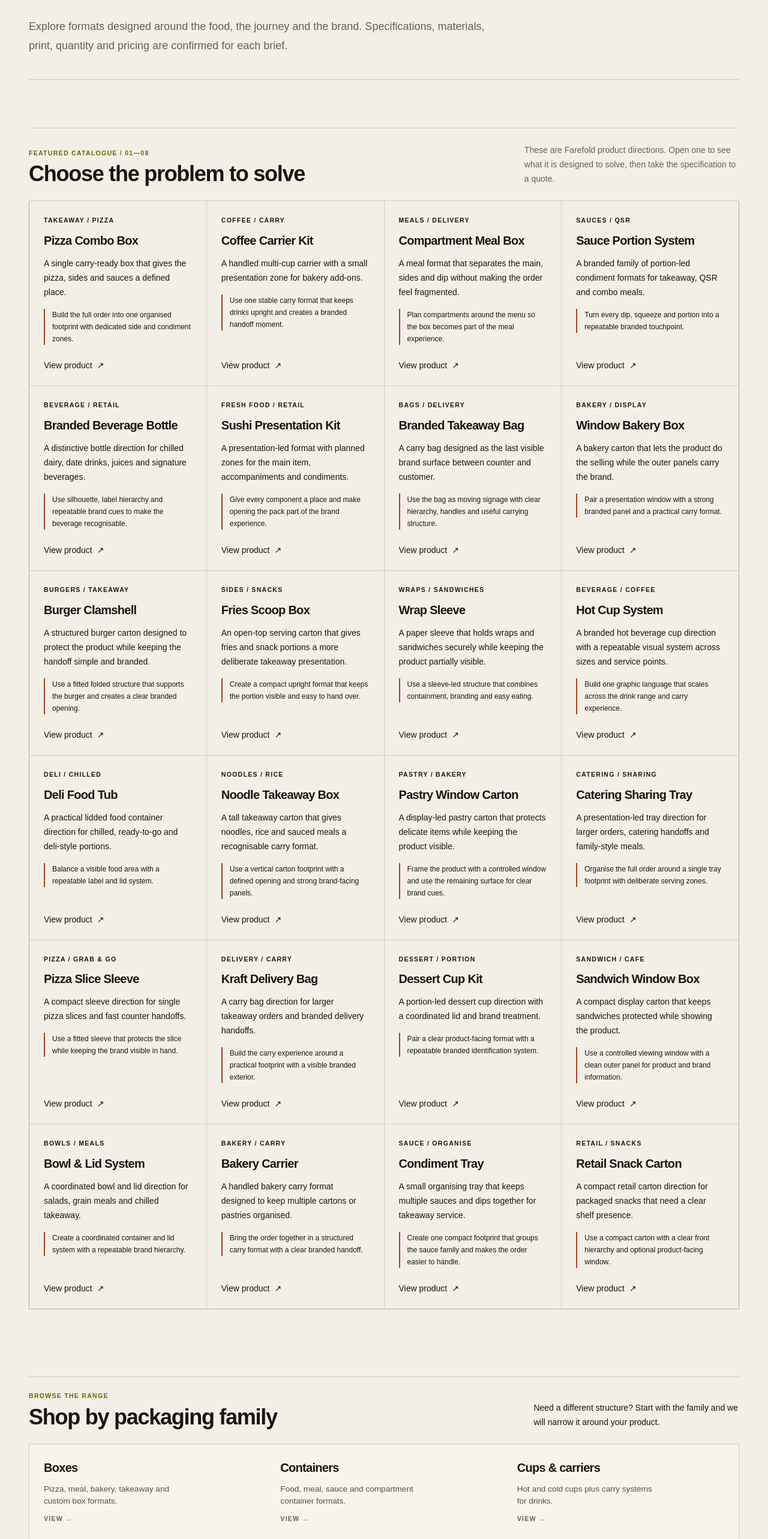
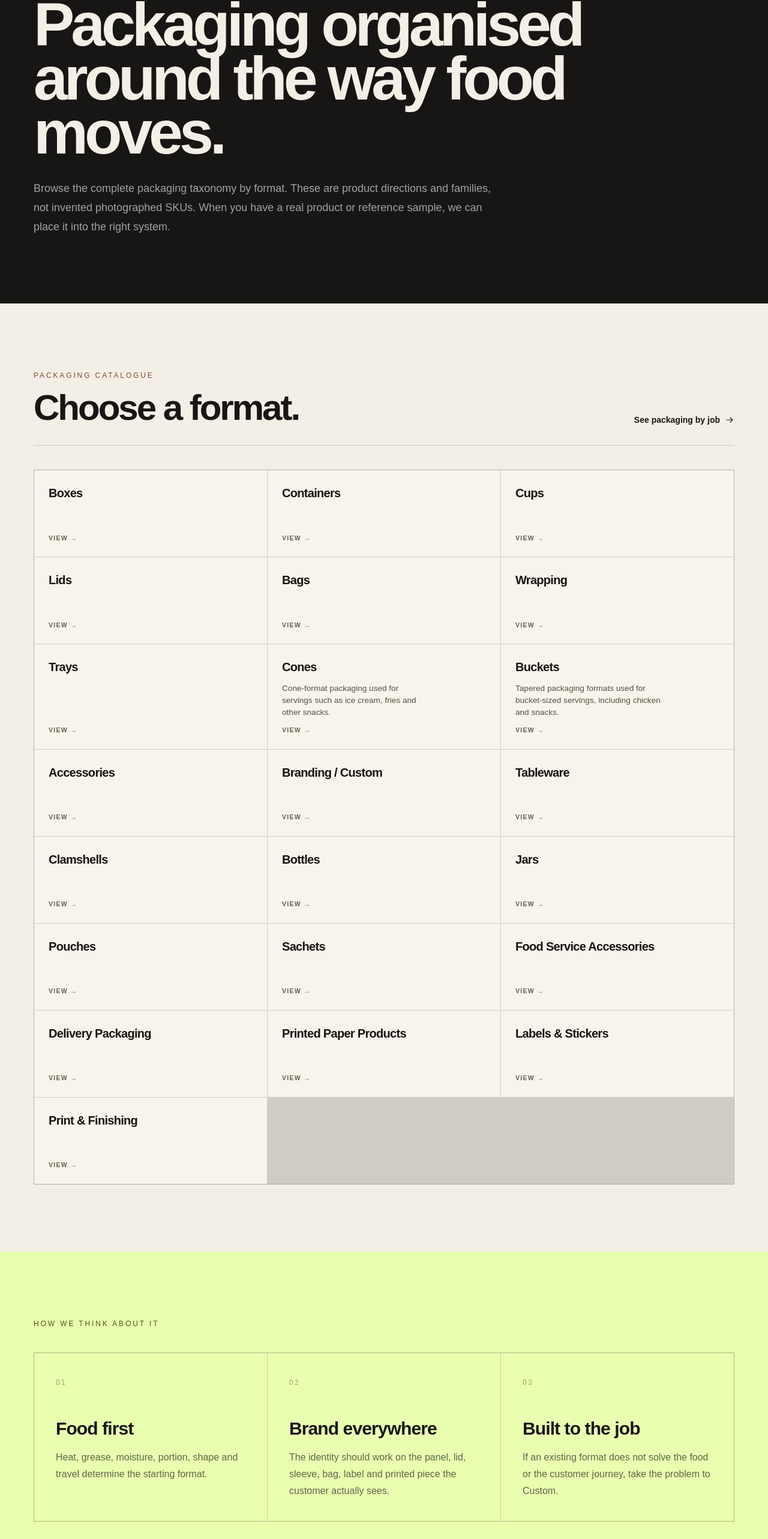
Before and after one commit to dogaranees7-ctrl/farefold, a Next.js app: page /products in a window 1280 px wide. Shown: the part 229-2795 px from the top of the page at 60% size. Built offline with nearby package versions, Linux system fonts and the light colour scheme.

Commit message:
Complete Products catalogue landing

```diff
--- a/app/products/page.tsx
+++ b/app/products/page.tsx
@@ -1,98 +1,57 @@
 import type { Metadata } from "next";
 import Link from "next/link";
-
+import { ArrowRightIcon } from "@/components/icons";
 import { TaxonomyCard } from "@/components/taxonomy/TaxonomyCard";
-
-import { catalogProducts } from "@/lib/data";
+import { productFamilies, getTopLevel } from "@/lib/data";
 
 export const metadata: Metadata = {
   title: "Products",
-  description:
-    "Explore Farefold packaging products and concept-led formats for food, beverage, takeaway and retail brands.",
+  description: "Explore Farefold's restaurant packaging catalogue by format, from boxes and containers to cups, bags, trays, wrapping, tableware and custom printed pieces.",
   alternates: { canonical: "/products" },
 };
 
-const families = [
-  { name: "Boxes", href: "/products/boxes", text: "Pizza, meal, bakery, takeaway and custom box formats." },
-  { name: "Containers", href: "/products/containers", text: "Food, meal, sauce and compartment container formats." },
-  { name: "Cups & carriers", href: "/products/cups", text: "Hot and cold cups plus carry systems for drinks." },
-  { name: "Bags", href: "/products/bags", text: "Takeaway, bakery, retail and delivery carry formats." },
-  { name: "Trays", href: "/products/trays", text: "Serving and presentation-led tray structures." },
-  { name: "Branding / custom", href: "/products/branding-custom", text: "Printed packaging, labels, sleeves, inserts and custom work." },
+const principles = [
+  ["Food first", "Heat, grease, moisture, portion, shape and travel determine the starting format."],
+  ["Brand everywhere", "The identity should work on the panel, lid, sleeve, bag, label and printed piece the customer actually sees."],
+  ["Built to the job", "If an existing format does not solve the food or the customer journey, take the problem to Custom."],
 ];
 
+export default function ProductsIndexPage() {
+  const families = getTopLevel(productFamilies);
 
-export default function ProductsIndexPage() {
-  return (
-    <div className="bg-[#f3efe6] text-[#171614]"><div className="mx-auto w-full max-w-[112rem] px-5 sm:px-8 lg:px-12">
-        <div className="border-b border-black/15 pb-10"><p className="text-xs uppercase tracking-[0.24em] text-[#567000]">Products / Packaging catalogue</p><h1 className="mt-5 max-w-5xl text-5xl font-semibold leading-[0.92] tracking-[-0.05em] sm:text-7xl">Packaging directions built around the food.</h1><p className="mt-6 max-w-3xl text-lg leading-8 text-black/60">Explore formats designed around the food, the journey and the brand. Specifications, materials, print, quantity and pricing are confirmed for each brief.</p></div>
+  return <div className="bg-[#f3efe6] text-[#171614]">
+    <section className="bg-[#171614] px-5 py-20 text-[#f3efe6] sm:px-8 sm:py-28 lg:px-14">
+      <div className="mx-auto max-w-[120rem]">
+        <p className="text-xs uppercase tracking-[0.28em] text-[#c8ff3d]">Farefold / Products</p>
+        <h1 className="mt-8 max-w-6xl text-[clamp(3.5rem,8vw,8rem)] font-semibold leading-[0.88] tracking-[-0.06em]">Packaging organised around the way food moves.</h1>
+        <p className="mt-8 max-w-3xl text-lg leading-8 text-white/60">Browse the complete packaging taxonomy by format. These are product directions and families, not invented photographed SKUs. When you have a real product or reference sample, we can place it into the right system.</p>
+      </div>
+    </section>
 
-        <section aria-labelledby="catalog-heading" className="mt-14 sm:mt-20">
-          <div className="flex flex-col gap-4 border-y border-black/15 py-6 sm:flex-row sm:items-end sm:justify-between">
-            <div>
-              <p className="t-tech-sm text-[#567000]">Featured catalogue / 01—08</p>
-              <h2 id="catalog-heading" className="t-display-tight mt-2 text-2xl text-[#171614] sm:text-4xl">
-                Choose the problem to solve
-              </h2>
-            </div>
-            <p className="max-w-[46ch] text-sm leading-6 text-black/60">
-              These are Farefold product directions. Open one to see what it is designed to solve,
-              then take the specification to a quote.
-            </p>
+    <section className="px-5 py-20 sm:px-8 sm:py-28 lg:px-14">
+      <div className="mx-auto max-w-[120rem]">
+        <div className="flex flex-col justify-between gap-6 border-b border-black/15 pb-8 lg:flex-row lg:items-end">
+          <div><p className="text-xs uppercase tracking-[0.24em] text-[#7d4b35]">Packaging catalogue</p><h2 className="mt-4 text-5xl font-semibold tracking-[-0.05em] sm:text-6xl">Choose a format.</h2></div>
+          <Link href="/packaging" className="inline-flex items-center gap-2 text-sm font-semibold">See packaging by job <ArrowRightIcon className="h-4 w-4" /></Link>
         </div>
 
-          <ul className="mt-px grid grid-cols-1 gap-px border-x border-b border-black/15 bg-black/15 sm:grid-cols-2 xl:grid-cols-4">
-            {catalogProducts.map((product, index) => (
-              <li key={product.id} className="flex min-w-0 flex-col bg-[#f3efe6]">
-                <div className="flex flex-1 flex-col p-6">
-                  <p className="t-tech-sm text-[#171614]-mute">{product.eyebrow}</p>
-                  <h3 className="t-display-tight mt-3 text-xl text-[#171614]">{product.name}</h3>
-                  <p className="mt-3 text-sm leading-6 text-[#171614]-soft">{product.description}</p>
-                  <p className="mt-4 border-l-2 border-page-accent pl-3 text-xs leading-5 text-[#171614]-mute">
-                    {product.solution}
-                  </p>
-                  <Link href={`/products/item/${product.slug}`} className="link-rule mt-auto inline-flex w-fit pt-6 text-sm text-[#171614]">
-                    View product <span aria-hidden="true" className="ml-2">↗</span>
-                  </Link>
+        <ul className="mt-10 grid gap-px border border-black/15 bg-black/15 sm:grid-cols-2 lg:grid-cols-3">
+          {families.map((family) => <TaxonomyCard key={family.slug} href={`/products/${family.slug}`} name={family.name} description={family.description} />)}
+        </ul>
       </div>
-              </li>
-            ))}
-          </ul>
     </section>
 
-        <section aria-labelledby="families-heading" className="mt-20 sm:mt-28">
-          <div className="flex flex-col gap-4 border-y border-black/15 py-6 sm:flex-row sm:items-end sm:justify-between">
-            <div>
-              <p className="t-tech-sm text-[#567000]">Browse the range</p>
-              <h2 id="families-heading" className="t-display-tight mt-2 text-2xl text-[#171614] sm:text-4xl">
-                Shop by packaging family
-              </h2>
+    <section className="bg-[#e9ffb0] px-5 py-20 sm:px-8 sm:py-28 lg:px-14">
+      <div className="mx-auto max-w-[120rem]">
+        <p className="text-xs uppercase tracking-[0.24em] text-[#426000]">How we think about it</p>
+        <div className="mt-10 grid gap-px border border-black/15 bg-black/15 md:grid-cols-3">
+          {principles.map(([title,body],i) => <article key={title} className="bg-[#e9ffb0] p-7 sm:p-9"><span className="text-xs tracking-[0.2em] text-black/35">0{i+1}</span><h3 className="mt-12 text-3xl font-semibold tracking-[-0.03em]">{title}</h3><p className="mt-4 leading-7 text-black/60">{body}</p></article>)}
         </div>
-            <p className="max-w-[44ch] text-sm leading-6 text-[#171614]-soft">
-              Need a different structure? Start with the family and we will narrow it around your product.
-            </p>
+        <div className="mt-10 flex flex-col gap-3 sm:flex-row">
+          <Link href="/businesses" className="inline-flex items-center justify-center gap-3 bg-[#171614] px-6 py-4 text-sm font-semibold text-white">Shop by business <ArrowRightIcon className="h-4 w-4" /></Link>
+          <Link href="/custom-packaging" className="inline-flex items-center justify-center gap-3 border border-black/20 px-6 py-4 text-sm font-semibold">Bring a packaging problem <ArrowRightIcon className="h-4 w-4" /></Link>
         </div>
-          <ul className="mt-px grid grid-cols-1 gap-px border-x border-b border-black/15 sm:grid-cols-2 lg:grid-cols-3">
-            {families.map((family) => (
-              <li key={family.href} className="bg-[#f3efe6]">
-                <TaxonomyCard href={family.href} name={family.name} description={family.text} />
-              </li>
-            ))}
-          </ul>
-        </section>
-
-        <section className="mt-20 border border-black/15 bg-[#171614] p-7 text-[#f3efe6] sm:mt-28 sm:p-10">
-          <p className="t-tech-sm text-[#567000]">Need something that is not here?</p>
-          <div className="mt-3 flex flex-col gap-6 sm:flex-row sm:items-end sm:justify-between">
-            <h2 className="t-display-tight max-w-[20ch] text-3xl sm:text-5xl">
-              Tell us what the packaging needs to do.
-            </h2>
-            <Link href="/contact" className="link-rule w-fit border border-[#f3efe6] px-5 py-4 text-sm">
-              Start a packaging brief ↗
-            </Link>
       </div>
     </section>
-      </div>
-    </div>
-  );
+  </div>;
 }
```
Lines whose indentation alone changed are shown as unchanged.
